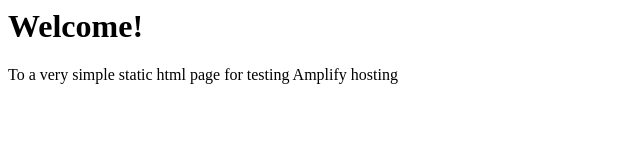
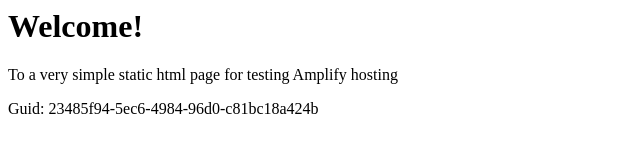
Before and after one commit to aws-aemilia-mxp/Github-PR-Commit-Integration-Test-DoNotTouch-Gith-OKSLNVO2-v1-preprod-eu-south-1, a website: page src/index.html in a window 1280 px wide. Shown: the whole page, without its empty margins (0-640 px from the left). Drawn offline with Linux system fonts and the light colour scheme.

Commit message:
commit from integ tests

```diff
--- a/src/index.html
+++ b/src/index.html
@@ -1,3 +1,5 @@
+
+
 <html lang="en">
 
 <head>
@@ -10,6 +12,6 @@
 <body>
     <h1>Welcome!</h1>
     <p>To a very simple static html page for testing Amplify hosting</p>
-</body>
+    <p>Guid: 23485f94-5ec6-4984-96d0-c81bc18a424b</p></body>
 
 </html>
```
